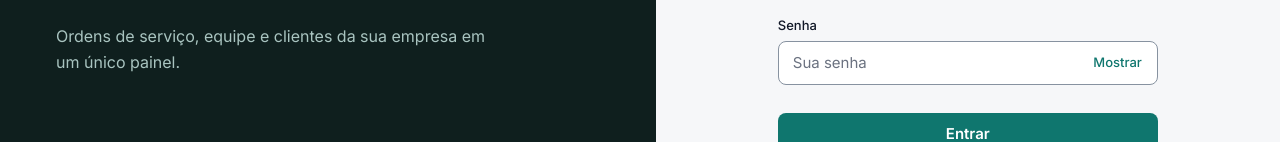
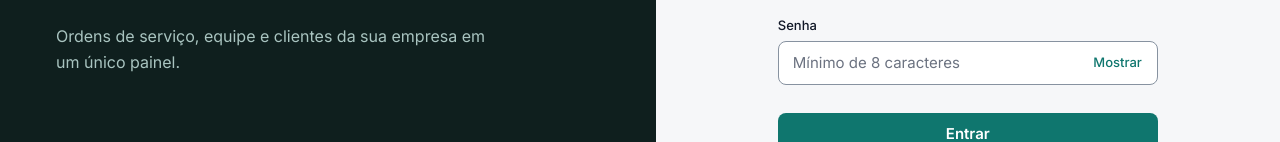
Before and after one commit to Fabrioco/serviceflow, a Next.js app in the folder apps/web/: page /login in a window 1280 px wide. Shown: the part 375-517 px from the top of the page. Built offline with nearby package versions, Linux system fonts and the light colour scheme.

Commit message:
refac: muda de Input para PasswordInput

```diff
--- a/apps/web/app/(auth)/login/login-form.tsx
+++ b/apps/web/app/(auth)/login/login-form.tsx
@@ -1,9 +1,9 @@
 "use client";
-
-import { useActionState, useState } from "react";
+import { useActionState } from "react";
 import { Button } from "@/components/ui/button";
 import { Input } from "@/components/ui/input";
 import { loginAction, type LoginState } from "./actions";
+import { PasswordInput } from "@/components/ui/password-input";
 
 const initialState: LoginState = {};
 
@@ -12,7 +12,6 @@ export function LoginForm() {
     loginAction,
     initialState,
   );
-  const [showPassword, setShowPassword] = useState(false);
 
   return (
     <form action={formAction} noValidate className="space-y-5">
@@ -35,22 +34,12 @@ export function LoginForm() {
         error={state.errors?.email}
       />
 
-      <Input
+      <PasswordInput
         label="Senha"
         name="password"
-        type={showPassword ? "text" : "password"}
-        autoComplete="current-password"
-        placeholder="Sua senha"
+        autoComplete="new-password"
+        placeholder="Mínimo de 8 caracteres"
         error={state.errors?.password}
-        trailing={
-          <button
-            type="button"
-            onClick={() => setShowPassword((v) => !v)}
-            className="h-9 rounded-md px-2.5 text-[13px] font-medium text-accent focus-visible:outline-none focus-visible:ring-[3px] focus-visible:ring-accent"
-          >
-            {showPassword ? "Ocultar" : "Mostrar"}
-          </button>
-        }
       />
 
       <Button type="submit" loading={pending} className="mt-2 w-full">
```
